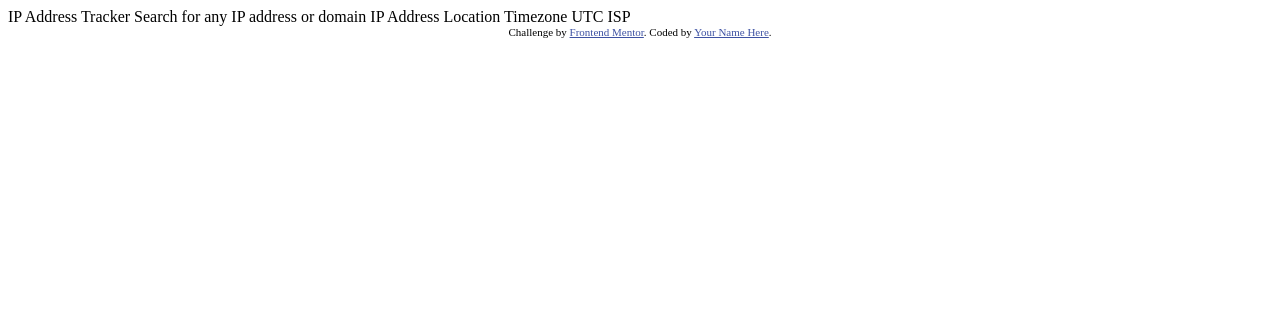
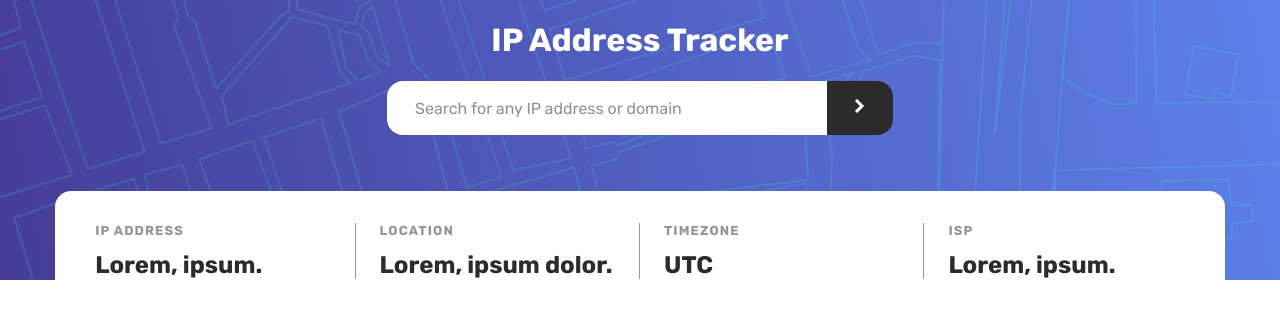
Before and after one commit to Kelechikizito/ip-address-tracker-master, a plain HTML site: page index.html in a window 1280 px wide. Drawn offline with Linux system fonts and the light colour scheme.

Commit message:
files update

```diff
--- a/index.html
+++ b/index.html
@@ -5,6 +5,10 @@
   <meta name="viewport" content="width=device-width, initial-scale=1.0"> <!-- displays site properly based on user's device -->
 
   <link rel="icon" type="image/png" sizes="32x32" href="./images/favicon-32x32.png">
+  <link rel="stylesheet" href="style.css">
+  <link rel="preconnect" href="https://fonts.googleapis.com">
+  <link rel="preconnect" href="https://fonts.gstatic.com" crossorigin>
+  <link href="https://fonts.googleapis.com/css2?family=Rubik:ital,wght@0,300..900;1,300..900&display=swap" rel="stylesheet">
 
   <title>Frontend Mentor | IP Address Tracker</title>
 
@@ -16,19 +20,45 @@
 </head>
 <body>
 
-  IP Address Tracker
+  <header><h1>IP Address Tracker</h1></header>
 
-  Search for any IP address or domain
+  <main>
+    <div class="form">
+      <form action="">
+        <input type="text" name="IpSearch" id="" placeholder=" Search for any IP address or domain">
+        <button type="submit"><img src="./images/icon-arrow.svg" alt=""></button>
+      </form>
+    </div>
 
-  IP Address
-  Location
-  Timezone
-    UTC <!-- add offset value dynamically using the API -->
-  ISP
 
-  <div class="attribution">
-    Challenge by <a href="https://www.frontendmentor.io?ref=challenge" target="_blank">Frontend Mentor</a>.
-    Coded by <a href="#">Your Name Here</a>.
-  </div>
+    <div class="location-details">
+      <div class="ip-address">
+        <p>IP Address</p>
+        <h2>Lorem, ipsum.</h2>
+      </div>
+
+      <div class="location">
+        <p>Location</p>
+        <h2>Lorem, ipsum dolor.</h2>
+      </div>
+
+      <div class="timezone">
+        <p>Timezone</p>
+        <h2>  UTC <!-- add offset value dynamically using the API --></h2>
+      </div>
+
+      <div class="isp">
+        <p>ISP</p>
+        <h2>Lorem, ipsum.</h2>
+      </div>
+    </div>
+  </main>
+
+  <!-- <footer>
+    <div class="attribution">
+      Challenge by <a href="https://www.frontendmentor.io?ref=challenge" target="_blank">Frontend Mentor</a>.
+      Coded by <a href="https://github.com/kelechikizito">Kelechi Kizito Ugwu</a>.
+    </div>
+  </footer> -->
 </body>
 </html>
--- /dev/null
+++ b/style.css
@@ -0,0 +1,153 @@
+:root {
+    --font-dark : hsl(0, 0%, 17%);
+    --font-less-dark: hsl(0, 0%, 59%);
+}
+
+body {
+    font-family: "Rubik", sans-serif;
+    font-optical-sizing: auto;
+    font-weight: 400;
+    background-image: url(./images/pattern-bg-desktop.png);
+    background-repeat: no-repeat;
+    height: 100vh;
+}
+
+header {
+    text-align: center;
+    color: white;
+}
+
+main {
+    display: flex;
+    flex-direction: column;
+    align-items: center;
+    gap: 3.5rem;
+}
+
+.form {
+    width: 40%;
+}
+
+form {
+    width: 100%;
+    display: grid;
+    grid-template-columns: 1fr 0.15fr;
+}
+
+input {
+    padding: 1rem 1.5rem;
+    border-radius: 1rem 0 0 1rem;
+    border: none;
+    font-family: "Rubik", sans-serif;
+    font-size: large;
+}
+
+input::placeholder {
+    font-size: medium;
+    opacity: 0.8;
+}
+
+button {
+    padding: 1rem;
+    background-color: var(--font-dark);
+    border: none;
+    border-radius: 0 1rem 1rem 0;
+}
+
+.location-details {
+    width: 90%;
+    display: grid;
+    grid-template-columns: repeat(4, 1fr);
+    background-color: white;
+    padding: 2rem 1rem;
+    border-radius: 1rem;
+}
+
+.location-details > div {
+    display: flex;
+    flex-direction: column;
+    padding: 0 1.5rem;
+}
+
+.ip-address, .location, .timezone {
+    border-right: 0.05rem solid var(--font-less-dark);
+}
+
+.location-details p {
+    text-transform: uppercase;
+    font-size: small;
+    font-weight: 700;
+    color: var(--font-less-dark);
+    letter-spacing: 0.07rem;
+    margin-top: 0;
+}
+
+.location-details h2 {
+    margin-top: 0;
+    margin-bottom: 0;
+    color: var(--font-dark);
+}
+
+
+/* ACTIVE STATES */
+
+input:hover, button:hover {
+    cursor: pointer;
+}
+
+input:focus {
+    border: none;
+    outline: 0;
+}
+
+
+
+/* RESPONSIVE DESIGN */
+
+@media (max-width:950px) {
+    .form {
+        width: 60%;
+    }
+}
+
+
+@media (max-width:650px) {
+
+    .form {
+        width: 100%;
+    }
+
+    input::placeholder {
+        font-size: small;
+        opacity: 0.8;
+    }
+
+    main {
+        padding-left: 1rem;
+        padding-right: 1rem;
+    }
+
+    .location-details {
+        grid-template-columns: 1fr;
+        grid-template-rows: repeat(4, 1fr);
+        text-align: center;
+        padding: 2rem 1rem;
+        border-radius: 1rem;
+    }
+
+    .ip-address, .location, .timezone {
+        border-right: none;
+    }
+
+    .location-details p {
+        margin-top: 16px;
+    }
+}
+
+@media (max-width:388px) {
+    body {
+        background-image: url(./images/pattern-bg-mobile.png);
+        background-repeat: no-repeat;
+        height: fit-content;
+    }
+}
```
